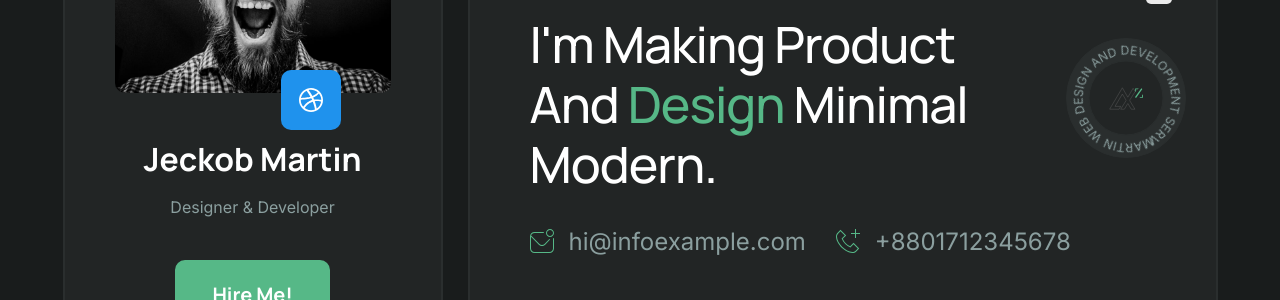
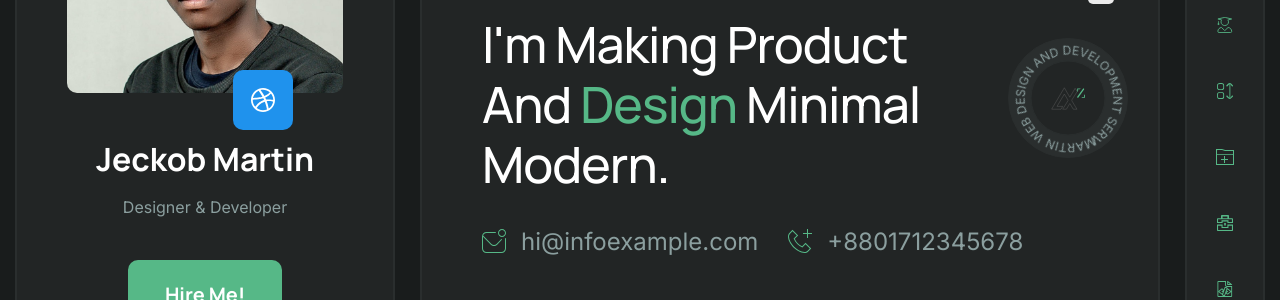
Before and after one commit to Munyeshya/myportfolio, a Django app: page / in a window 1280 px wide. Shown: the part 209-509 px from the top of the page. Run offline with Django 5.2, Linux system fonts and the light colour scheme.

Commit message:
Added offcanvas&sitenav

```diff
--- /dev/null
+++ b/templates/inc/offcanvas.html
@@ -0,0 +1,50 @@
+{% load static %}
+
+<!-- Off-Canvas Menu -->
+<div class="cm-offcanvase">
+    <div class="cm-menu-overlay"></div>
+    <div class="cm-menu-inner">
+        <div class="cm-close-icon">
+            <img src="{% static 'img/icons/x-lg.svg' %}" alt="">
+        </div>
+        <div class="cm-offcanvase__logo logo-area">
+            <a href="{% url 'index' %}">
+                <img class="dark" src="{% static 'img/logo/dark-logo.svg' %}" alt="">
+            </a>
+        </div>
+        <div class="cm-sidemenu">
+            <div class="cm-menu">
+                <ul>
+                    <li><a class="link" href="{% url 'index' %}">
+                        <img class="svg" src="{% static 'img/icons/home.svg' %}" alt=""> Home</a></li>
+                    <li><a class="link" href="{% url 'about' %}">
+                        <img class="svg" src="{% static 'img/icons/about.svg' %}" alt=""> About</a></li>
+                    <li><a class="link" href="#">
+                        <img class="svg" src="{% static 'img/icons/service.svg' %}" alt=""> Service</a></li>
+                    <li><a class="link" href="#">
+                        <img class="svg" src="{% static 'img/icons/portfolio.svg' %}" alt=""> Portfolio</a></li>
+                    <li><a class="link" href="#">
+                        <img class="svg" src="{% static 'img/icons/pricing.svg' %}" alt=""> Pricing</a></li>
+                    <li><a class="link" href="#">
+                        <img class="svg" src="{% static 'img/icons/education.svg' %}" alt=""> Education</a></li>
+                    <li><a class="link" href="#">
+                        <img class="svg" src="{% static 'img/icons/blog.svg' %}" alt=""> Blog</a></li>
+                    <li><a class="link" href="{% url 'contact' %}">
+                        <img class="svg" src="{% static 'img/icons/contact.svg' %}" alt=""> Contact</a></li>
+                </ul>
+            </div>
+        </div>
+        <div class="cm-sidecontact">
+            <h6>Contact Me</h6>
+            <a href="tel:+8801712345678">+8801712345678</a>
+            <a href="mailto:axz@axz.com">axz@axz.com</a>
+        </div>
+    </div>
+</div>
+<!-- Off-Canvas Menu End -->
+
+<!-- Animation -->
+<div class="animation">
+    <div class="animation__screen"></div>
+</div>
+<!-- Animation End -->
--- /dev/null
+++ b/templates/inc/sitenav.html
@@ -0,0 +1,65 @@
+{% load static %}
+
+<!-- Site Navigation -->
+<div class="cm-navigation">
+    <div class="cm-header-menu-bar sticky-top mode">
+        <div class="icon offcanvase">
+            <img src="{% static 'img/icons/bars.svg' %}" alt="menu" class="svg">
+        </div>
+    </div>
+
+    <!-- Tab Item -->
+    <div class="cm-tab-item">
+        <div class="tab-item-wrapper">
+            <div class="tab-action-item mode">
+                <ul>
+                    <li><a data-title="Home" class="link active" href="{% url 'index' %}">
+                        <img src="{% static 'img/icons/home.svg' %}" width="18" height="16" alt="home" class="svg">
+                    </a></li>
+                    <li><a data-title="About" class="link" href="{% url 'about' %}">
+                        <img src="{% static 'img/icons/about.svg' %}" width="18" height="16" alt="about" class="svg">
+                    </a></li>
+                    <li><a data-title="Service" class="link" href="#">
+                        <img src="{% static 'img/icons/service.svg' %}" width="18" height="16" alt="service" class="svg">
+                    </a></li>
+                    <li><a data-title="Portfolio" class="link" href="#">
+                        <img src="{% static 'img/icons/portfolio.svg' %}" width="18" height="16" alt="portfolio" class="svg">
+                    </a></li>
+                    <li><a data-title="Education" class="link" href="#">
+                        <img src="{% static 'img/icons/education.svg' %}" width="18" height="16" alt="education" class="svg">
+                    </a></li>
+                    <li><a data-title="Pricing" class="link" href="#">
+                        <img src="{% static 'img/icons/pricing.svg' %}" width="18" height="16" alt="pricing" class="svg">
+                    </a></li>
+                    <li><a data-title="Blog" class="link" href="#">
+                        <img src="{% static 'img/icons/blog.svg' %}" width="18" height="16" alt="blog" class="svg">
+                    </a></li>
+                    <li><a data-title="Contact" class="link" href="{% url 'contact' %}">
+                        <img src="{% static 'img/icons/contact.svg' %}" width="18" height="16" alt="contact" class="svg">
+                    </a></li>
+                </ul>
+            </div>
+
+            <!-- Social Links -->
+            <div class="cm-social-link-text">
+                <ul>
+                    <li><a href="#">fb</a></li>
+                    <li><a href="#">tw</a></li>
+                    <li><a href="#">in</a></li>
+                    <li><a href="#">be</a></li>
+                </ul>
+            </div>
+        </div>
+    </div>
+
+    <!-- Language Switcher -->
+    <div class="cm-language-switcher mode">
+        <div class="language-switcher">
+            <select name="lang" id="language">
+                <option value="en">En</option>
+                <option value="ar">Ar</option>
+            </select>
+        </div>
+    </div>
+</div>
+<!-- Site Navigation End -->
--- a/templates/layouts/app.html
+++ b/templates/layouts/app.html
@@ -20,9 +20,11 @@
 
                 {% include 'inc/footer.html' %}
             </div>
+            {% include 'inc/sitenav.html' %}
+
         </div>
     </div>
-
+    {% include 'inc/offcanvas.html' %}
     {% include 'inc/scripts.html' %}
 </body>
 </html>
```
Also changed, not shown: static/img/author/author.jpg, static/img/author/author1.jpg (added).
